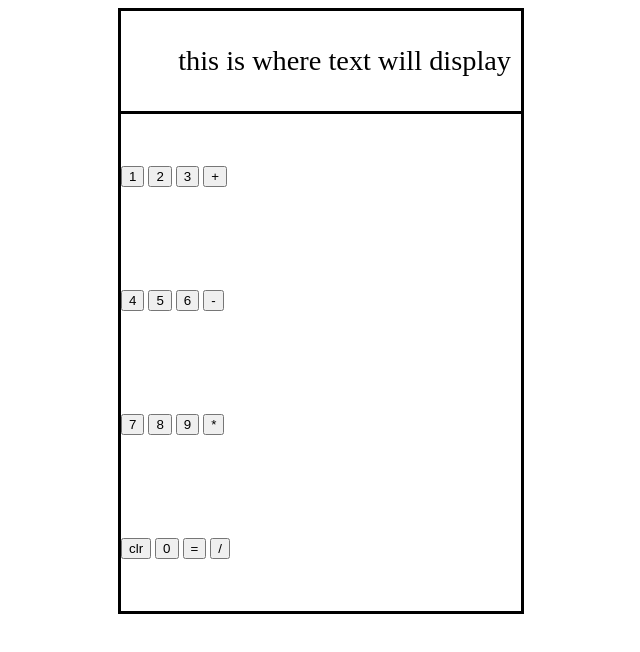
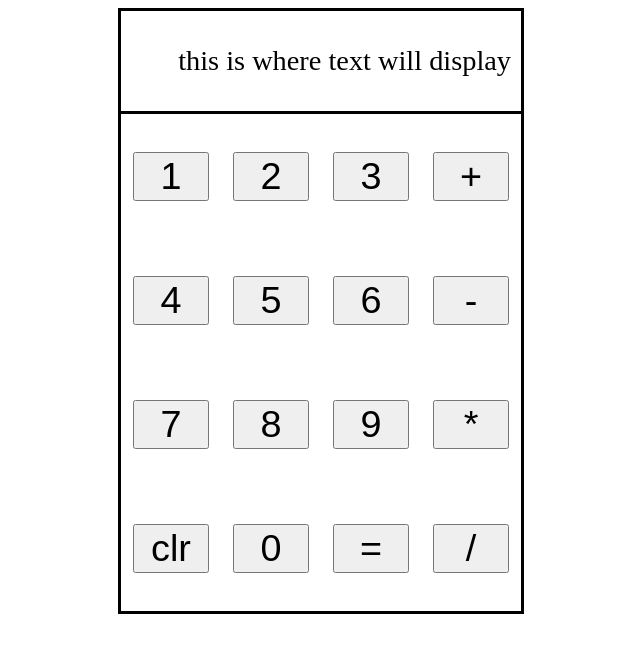
Before and after one commit to jch1013/Calculator-Practice-Project, a plain HTML site: page index.html in a window 1280 px wide. Shown: the whole page, without its empty margins (319-959 px from the left). Drawn offline with Linux system fonts and the light colour scheme.

Commit message:
Complete CSS layout for calculator

```diff
--- a/index.html
+++ b/index.html
@@ -33,7 +33,7 @@
                 <button>9</button>
                 <button>*</button>
             </div>
-            <div class="row-2">
+            <div class="row-4">
                 <button>clr</button>
                 <button>0</button>
                 <button>=</button>
--- a/style.css
+++ b/style.css
@@ -39,3 +39,14 @@ body {
     justify-content: space-around;
 
 }
+
+.row-1, .row-2, .row-3, .row-4 {
+    display: flex;
+    justify-content: space-around;
+}
+
+button {
+    font-size: 1cm;
+    height: auto;
+    width: 2cm;
+}
```
